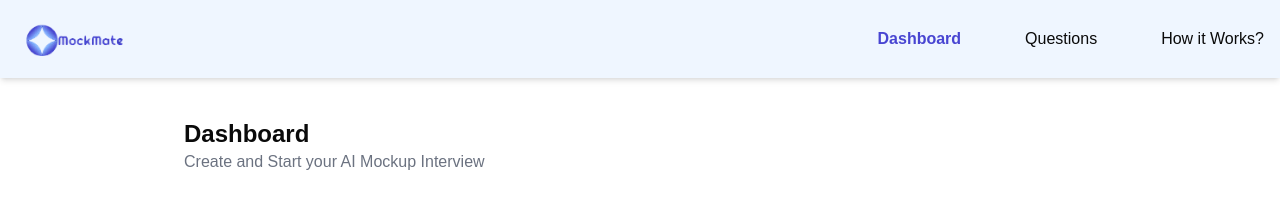
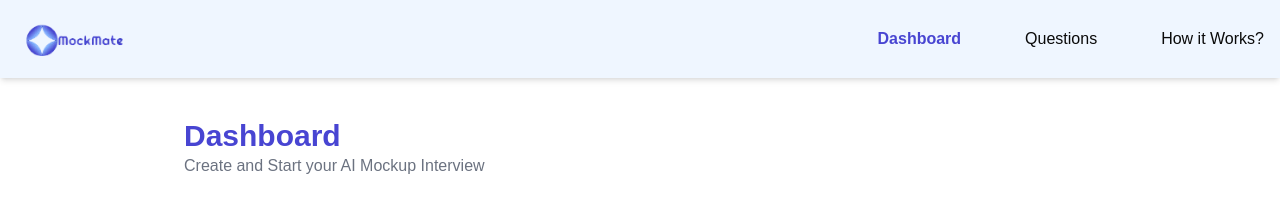
Before and after one commit to shreevanims/AI-interview-mocker, a Next.js app: page /dashboard in a window 1280 px wide. Shown: the top 208 px of the page. Built offline with nearby package versions, Linux system fonts and the light colour scheme; no server answers.

Commit message:
Update page.jsx

```diff
--- a/app/dashboard/page.jsx
+++ b/app/dashboard/page.jsx
@@ -8,7 +8,7 @@ function Dashboard() {
   return (
     <div className='p-10'>
 
-      <h2 className='font-bold text-2xl'>Dashboard</h2>
+      <h2 className='font-bold text-3xl text-primary'>Dashboard</h2>
       <h2 className='text-gray-500'>Create and Start your AI Mockup Interview</h2>
 
       <div className='grid grid-cols-1 md:grid-cols-3 gap-x-7 my-5'>
```
